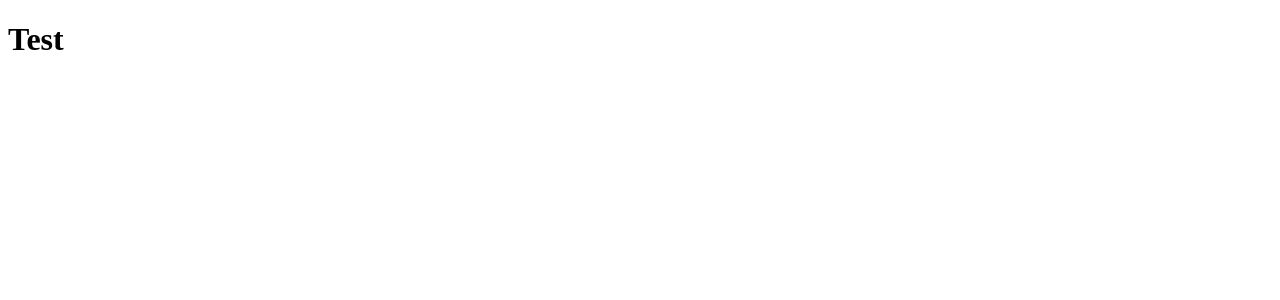
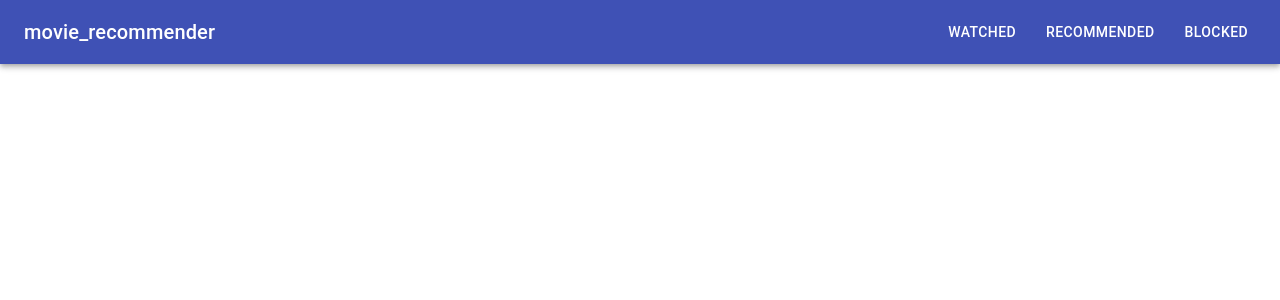
Before and after one commit to aronkst/movie_recommender_react, a React (Create React App) app: page / in a window 1280 px wide. Shown: the top 300 px of the page. Built offline with nearby package versions, Linux system fonts and the light colour scheme.

Commit message:
create toolbar

```diff
--- a/src/App.js
+++ b/src/App.js
@@ -1,7 +1,37 @@
+import AppBar from '@material-ui/core/AppBar';
+import Toolbar from '@material-ui/core/Toolbar';
+import Typography from '@material-ui/core/Typography';
+import { makeStyles } from '@material-ui/core/styles';
+import Button from '@material-ui/core/Button';
+
+const useStyles = makeStyles((theme) => ({
+  title: {
+    flexGrow: 1,
+    display: 'none',
+    [theme.breakpoints.up('sm')]: {
+      display: 'block',
+    },
+  },
+  button: {
+    marginLeft: '1em',
+  }
+}));
+
 function App() {
+  const classes = useStyles();
+
   return (
     <div className="App">
-      <h1>Test</h1>
+      <AppBar position="static">
+        <Toolbar>
+          <Typography className={classes.title} variant="h6" noWrap>
+            movie_recommender
+          </Typography>
+          <Button className={classes.button} color="inherit">Watched</Button>
+          <Button className={classes.button} color="inherit">Recommended</Button>
+          <Button className={classes.button} color="inherit">Blocked</Button>
+        </Toolbar>
+      </AppBar>
     </div>
   );
 }
--- /dev/null
+++ b/src/index.css
@@ -0,0 +1,5 @@
+@import-normalize;
+
+body {
+  margin: 0%;
+}
--- a/src/index.js
+++ b/src/index.js
@@ -1,5 +1,6 @@
 import React from 'react';
 import ReactDOM from 'react-dom';
+import './index.css'
 import App from './App';
 import reportWebVitals from './reportWebVitals';
 
```
